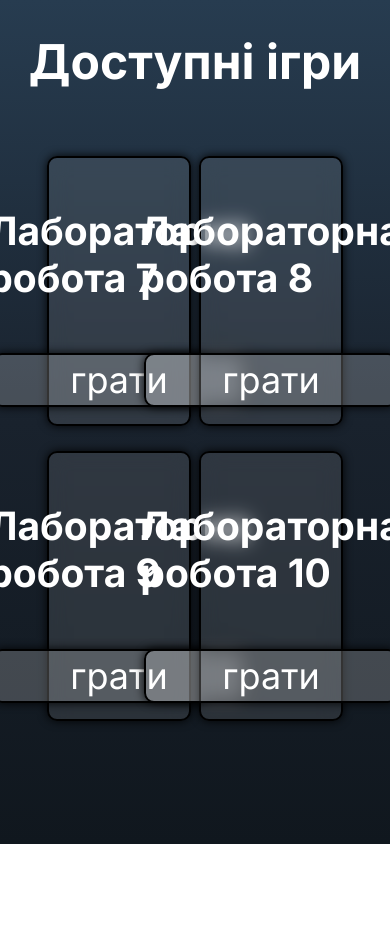
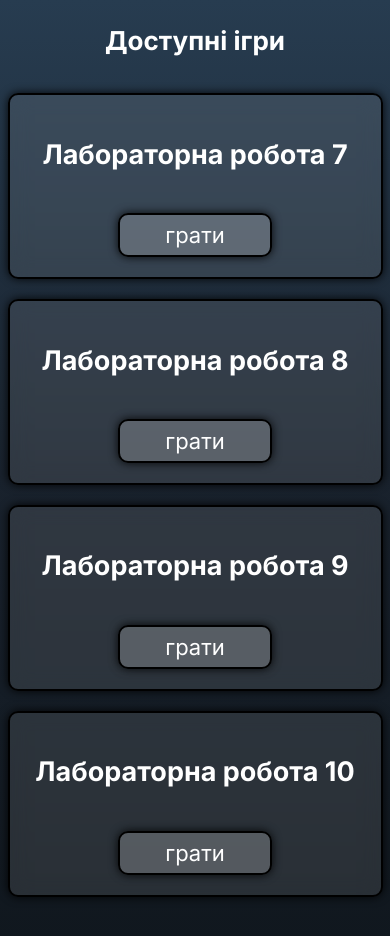
Before and after one commit to OlshanskyEvgen/interface, a plain HTML site: page index.html in a window 390 px wide. Before the commit the page ends 844 px from the top, so only its background shows below. Drawn offline with nearby package versions, Linux system fonts and the light colour scheme.

Commit message:
Add files via upload

```diff
--- a/css/style.css
+++ b/css/style.css
@@ -122,3 +122,100 @@ h1 {
 #confirmBtn {
     background: #2e7dd1;
 }
+@media (max-width: 992px) {
+
+    h1 {
+        font-size: 38px;
+        margin-top: 20px;
+    }
+
+    .container {
+        width: 90%;
+    }
+
+    .lr {
+        width: 48%;
+        height: 38%;
+        font-size: 22px;
+    }
+
+    .button {
+        width: 200px;
+        height: 45px;
+    }
+
+    .button a {
+        font-size: 28px;
+    }
+}
+
+/* Для телефонов (до 768px) */
+@media (max-width: 768px) {
+
+    body {
+        height: auto;
+        padding-bottom: 30px;
+    }
+
+    h1 {
+        font-size: 32px;
+        margin-top: 25px;
+    }
+
+    .container {
+        width: 100%;
+        height: auto;
+        flex-direction: column;
+        gap: 20px;
+    }
+
+    .lr {
+        width: 85%;
+        height: auto;
+        padding: 20px;
+        font-size: 20px;
+    }
+
+    .button {
+        width: 180px;
+        height: 45px;
+    }
+
+    .button a {
+        font-size: 26px;
+    }
+}
+
+/* Маленькие телефоны (до 480px) */
+@media (max-width: 480px) {
+
+    h1 {
+        font-size: 26px;
+    }
+
+    .lr {
+        width: 90%;
+        padding: 20px 10px;
+        font-size: 18px;
+    }
+
+    .button {
+        width: 150px;
+        height: 40px;
+    }
+
+    .button a {
+        font-size: 22px;
+    }
+
+    .modal-window {
+        width: 80%;
+        padding: 20px;
+    }
+
+    .modal-buttons button,
+    .modal-buttons a {
+        font-size: 16px;
+        padding: 8px 20px;
+    }
+}
```
